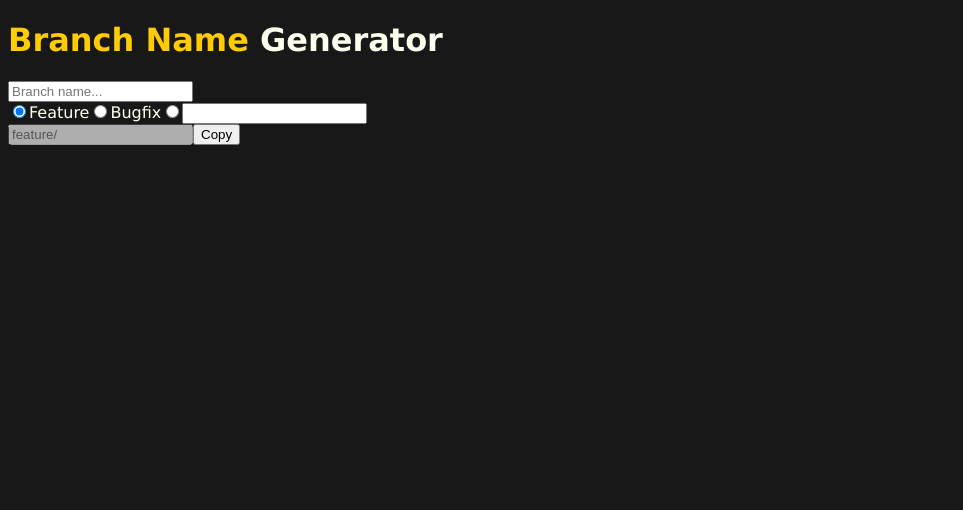
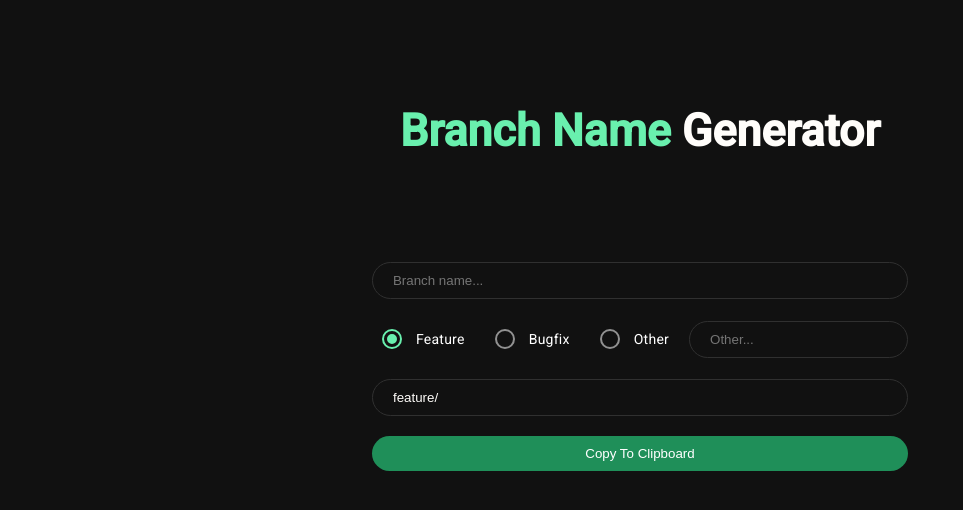
Before and after one commit to AJ141299/BranchNameGenerator, an Angular app: page / in a window 1280 px wide. Shown: the top 510 px of the page, without its empty margins (0-963 px from the left). Built offline with nearby package versions, Linux system fonts and the light colour scheme.

Commit message:
refined css

```diff
--- a/angular.json
+++ b/angular.json
@@ -30,6 +30,7 @@
               "src/assets"
             ],
             "styles": [
+              "@angular/material/prebuilt-themes/purple-green.css",
               "src/styles.scss"
             ],
             "scripts": []
@@ -93,6 +94,7 @@
               "src/assets"
             ],
             "styles": [
+              "@angular/material/prebuilt-themes/purple-green.css",
               "src/styles.scss"
             ],
             "scripts": []
--- a/package.json
+++ b/package.json
@@ -11,10 +11,12 @@
   "private": true,
   "dependencies": {
     "@angular/animations": "^15.0.0",
+    "@angular/cdk": "^15.0.2",
     "@angular/common": "^15.0.0",
     "@angular/compiler": "^15.0.0",
     "@angular/core": "^15.0.0",
     "@angular/forms": "^15.0.0",
+    "@angular/material": "^15.0.2",
     "@angular/platform-browser": "^15.0.0",
     "@angular/platform-browser-dynamic": "^15.0.0",
     "@angular/router": "^15.0.0",
--- a/src/app/app.component.html
+++ b/src/app/app.component.html
@@ -1,25 +1,14 @@
-<div>
-    <h1><span class="title-highlight">Branch Name</span> Generator</h1>
-    <input (input)="setBranch($event.target)" placeholder="Branch name..." type="text">
-    <div class="options">
-        <div>
-            <input (change)="setOption($event.target)" type="radio" id="feature" name="drone" [value]="options.feature"
-            checked>
-            <label for="feature">Feature</label>
-        </div>
-        <div>
-            <input (change)="setOption($event.target)" type="radio" id="bugfix" name="drone" [value]="options.bugfix">
-            <label for="bugfix">Bugfix</label>
-        </div>
-        <div>
-            <input (change)="setOption($event.target)" type="radio" id="other" name="drone" [value]="options.other">
-            <label for="other">
-                <input (input)="setOtherText($event.target)" type="text" name="other" id="other-text">
-            </label>
-        </div>
-    </div>
-    <div>
-        <input disabled [value]="result" placeholder="Result" type="text">
-        <button (click)=(copyToClipboard(result))>Copy</button>
-    </div>
-</div>
+<main>
+    <h1 class="title"><span class="title-highlight">Branch Name</span> Generator</h1>
+    <section>
+        <input class="extend-width" (input)="setBranch($event.target)" placeholder="Branch name..." type="text">
+        <mat-radio-group [(ngModel)]="option" class="options">
+            <mat-radio-button [value]="options.feature" [checked]="true">Feature</mat-radio-button>
+            <mat-radio-button [value]="options.bugfix">Bugfix</mat-radio-button>
+            <mat-radio-button [value]="options.other">Other</mat-radio-button>
+            <input (input)="setOtherText($event.target)" placeholder="Other..." type="text" name="other" id="other-text">
+        </mat-radio-group>
+        <input class="extend-width" disabled [value]="result" placeholder="Result..." type="text">
+        <button class="copy-btn extend-width" (click)=(copyToClipboard(result))>Copy To Clipboard</button>
+    </section>
+</main>
--- a/src/app/app.component.scss
+++ b/src/app/app.component.scss
@@ -1,7 +1,78 @@
+input {
+    color: #FFFDFA;
+    background-color: transparent;
+    border-radius: 20px;
+    border-width: 1px;
+    border-style: solid;
+    border-color: #303030;
+    padding: 10px 20px;
+    box-sizing: border-box;
+}
+
+input:focus {
+    border-color: #69F0AE;
+}
+
+section {
+    display: flex;
+    flex-direction: column;
+    align-items: center;
+    gap: 20px;
+}
+
+main {
+    display: flex;
+    flex-direction: column;
+    align-items: center;
+    width: 100%;
+}
+
+.title {
+    font-weight: bold;
+    font-size: 2.8rem;
+    margin: 9% 0px;
+}
+
 .title-highlight {
-    color: #FFCB03;
+    color: #69F0AE;
 }
 
 .options {
     display: flex;
+    align-items: center;
+    gap: 20px;
+    width: 100%;
+    justify-content: space-between;
 }
+
+.other-options {
+    display: flex;
+    align-items: center;
+    gap: 2px;
+}
+
+.option {
+    display: flex;
+    gap: 2px;
+}
+
+.extend-width {
+    width: 100%;
+}
+
+.copy-btn {
+    background-color: #1f8f59;
+    border: 0px;
+    border-radius: 20px;
+    padding: 10px 20px;
+    cursor: pointer;
+    color: white;
+}
+
+.copy-btn:hover {
+    background-color: #24a768;
+}
+
+.copy-btn:active {
+    background-color: #1f8f59;
+}
--- a/src/app/app.component.ts
+++ b/src/app/app.component.ts
@@ -13,7 +13,7 @@ enum Options {
 })
 export class AppComponent implements OnInit{
 	public options = Options;
-	private option: Options = Options.feature;
+	public option: Options = Options.feature;
 	public branch: string = '';
 	public result: string = ``;
 	public otherText: string = '';
--- a/src/index.html
+++ b/src/index.html
@@ -6,8 +6,11 @@
   <base href="/">
   <meta name="viewport" content="width=device-width, initial-scale=1">
   <link rel="icon" type="image/x-icon" href="favicon.ico">
+  <link rel="preconnect" href="https://fonts.gstatic.com">
+  <link href="https://fonts.googleapis.com/css2?family=Roboto:wght@300;400;500&display=swap" rel="stylesheet">
+  <link href="https://fonts.googleapis.com/icon?family=Material+Icons" rel="stylesheet">
 </head>
-<body>
+<body class="mat-typography">
   <app-root></app-root>
 </body>
 </html>
--- a/src/styles.scss
+++ b/src/styles.scss
@@ -1,9 +1,11 @@
 body {
-    background-color: #181818;
+    background-color: #111;
     font-family: Verdana, Geneva, Tahoma, sans-serif;
-    color: ivory;
+    color: #FFFDFA;
 }
 
 textarea:focus, input:focus{
     outline: none;
 }
+html, body { height: 100%; }
+body { margin: 0; font-family: Roboto, "Helvetica Neue", sans-serif; }
```
Also changed, not shown: src/app/app.module.ts (+9 -2 lines), 2 other files (tests, documents, lock files or other folders).
